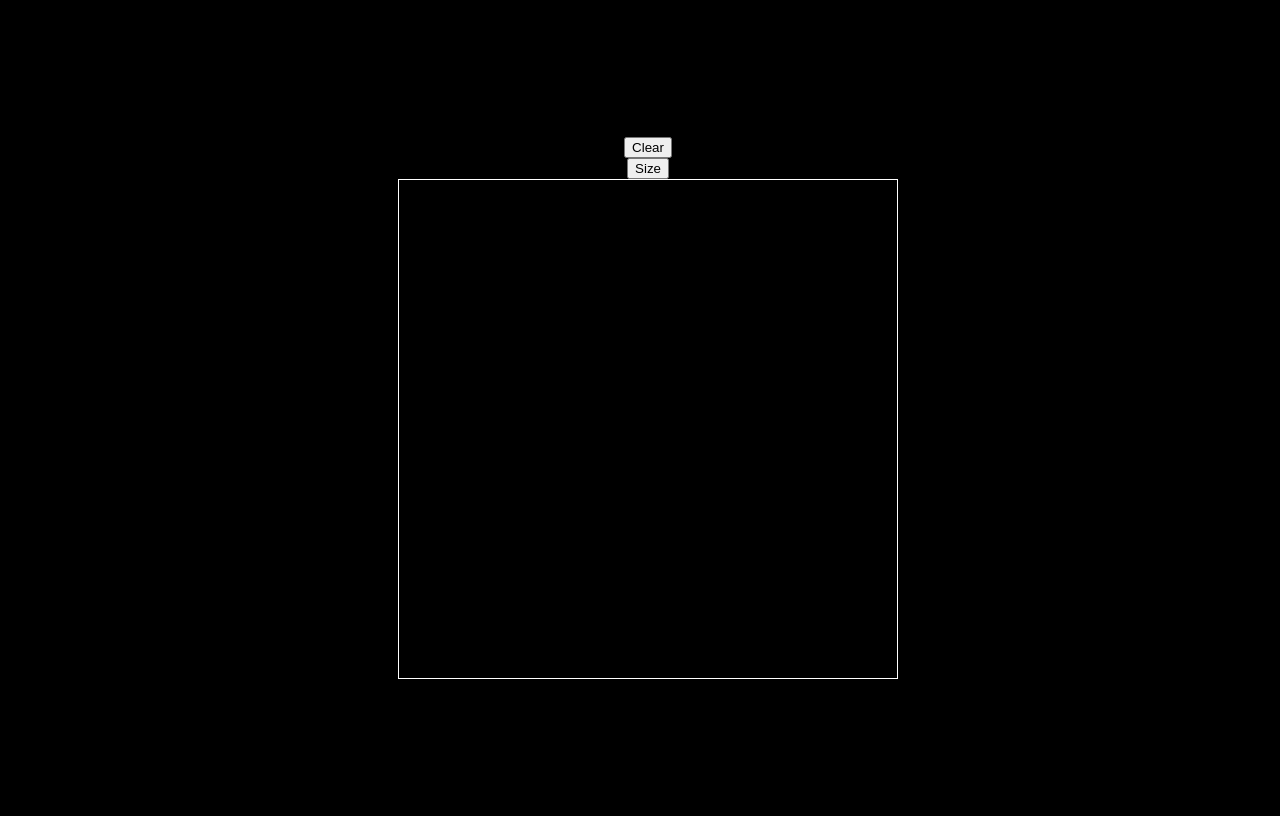
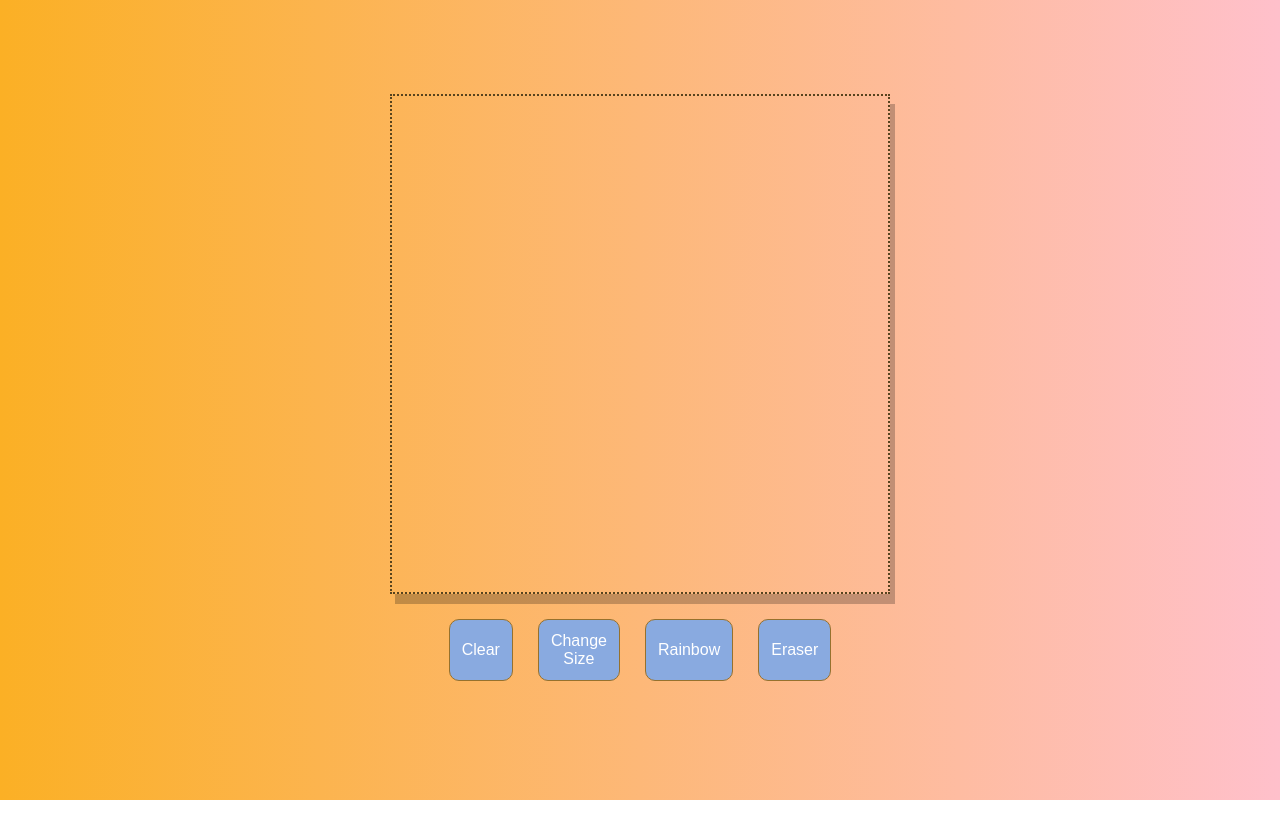
Before and after one commit to Kristopher-Code/etch-a-sketch, a plain HTML site: page index.html in a window 1280 px wide. Drawn offline with Linux system fonts and the light colour scheme.

Commit message:
Added a colour change functionality. Learning more about the DOM.

```diff
--- a/index.html
+++ b/index.html
@@ -10,11 +10,16 @@
 </head>
 
 <body>
-    <button id="clearBtn">Clear</button>
-    <button id="sizeChangeBtn">Size</button>
-    <div id="container" class="container"></div>
+    <div id="container" class="container">
+    </div>
+    <div class="buttons">
+        <button class="button" id="clearBtn"><span>Clear</span></button>
+        <button class="button" id="sizeChangeBtn"><span>Change Size</span></button>
+        <button class="button" id="rainbowBtn"><span>Rainbow</span></button>
+        <button class="button" id="eraserBtn"><span>Eraser</span></button>
+    </div>
+
+    <script src="js/main.js"></script>
 </body>
-<script src="js/main.js"></script>
-
 
 </html>
--- a/js/main.js
+++ b/js/main.js
@@ -1,23 +1,43 @@
+
 // Grid container.
-const container = document.getElementById("container");
-const clear = document.getElementById("clearBtn")
-const size = document.getElementById("sizeChangeBtn")
+const container = document.getElementById('container');
+const clearBtn = document.getElementById('clearBtn');
+const sizeChangeBtn = document.getElementById('sizeChangeBtn');
+const rainbowBtn = document.getElementById('rainbowBtn');
+const eraserBtn = document.getElementById('eraserBtn');
+clearBtn.onclick = () => clearGrid();
+sizeChangeBtn.onclick = () => changeGridSize();
+rainbowBtn.onclick = () => setCurrentColour('rainbow')
+eraserBtn.onclick = () => setCurrentColour('eraser')
+
+
 let gridSize = 16;
-
+let currentColour = 'white';
 let mouseDown = false;
 
 document.body.onmousedown = () => mouseDown = true;
 document.body.onmouseup = () => mouseDown = false;
 
 
-clearBtn.onclick = () => clearGrid();
-sizeChangeBtn.onclick = () => changeGridSize();
-    // Change colour on mouse hover.
 
-    changeColour = (e) => {
-        if (e.type === "mouseover" && !mouseDown) return;
-        e.target.style.backgroundColor = "white";
+function switchColour(e) {
+    if (e.type === 'mouseover' && !mouseDown) return
+    if (currentColour === 'rainbow') {
+        const randomR = Math.floor(Math.random() * 256)
+        const randomG = Math.floor(Math.random() * 256)
+        const randomB = Math.floor(Math.random() * 256)
+        e.target.style.backgroundColor = `rgb(${randomR}, ${randomG}, ${randomB})`
+    } else if (currentColour === 'white') {
+        e.target.style.backgroundColor = currentColour;
+    } else if (currentColour === 'eraser') {
+        e.target.style.opacity = "0";
     }
+}
+
+function setCurrentColour(newColour) {
+    currentColour = newColour
+}
+
 
 changeGridSize = () => {
     let newSize = (prompt("Enter a number"));
@@ -38,12 +58,11 @@ createGrid = () => {
     for (let i = 0; i < gridSize * gridSize; i++) {
         const grid = document.createElement("div");
         grid.classList.add("grid-class");
-        grid.addEventListener("mouseover", changeColour);
-        grid.addEventListener("mousedown", changeColour);
+        grid.addEventListener("mouseover", switchColour);
+        grid.addEventListener("mousedown", switchColour);
         container.appendChild(grid);
     }
 };
 
 
-
 createGrid(gridSize);
--- a/style.css
+++ b/style.css
@@ -1,5 +1,7 @@
 * {
   box-sizing: border-box;
+  font-family: Gotham Rounded, sans-serif;
+  font-weight: normal;
 }
 
 body {
@@ -10,13 +12,67 @@ body {
   min-height: 100vh;
   height: 100vh;
   width: 100vw;
-  background: rgb(0, 0, 0);
+  margin: 0;
+  padding: 0;
+  background: linear-gradient(to left, rgb(255, 192, 203), rgb(251, 176, 37));
 }
 
 .container {
   display: grid;
   height: 500px;
   width: 500px;
-  border: 1px solid rgb(255, 255, 255);
+  border: 2px dotted rgb(87, 67, 30);
+  box-shadow: 5px 10px #0000003c;
+}
+
+.buttons {
+  display: flex;
+  flex-direction: row;
+  justify-content: center;
+  gap: 25px;
+  margin: 25px;
+  width: 200px;
 
 }
+
+.button {
+
+  border:1px solid rgb(150, 113, 45);
+  background-color: rgb(137, 170, 224);
+  border-radius: 10px;
+  color: #ffffff;
+  font-size: 16px;
+  padding: 12px;
+  width: 100px;
+  cursor: pointer;
+
+}
+
+.button:hover {
+  background-color: #fdbeff;
+}
+
+.button span {
+  cursor: pointer;
+  display: inline-block;
+  position: relative;
+  transition: 0.4s;
+}
+
+.button span:after {
+  content: '\00bb';
+  position: absolute;
+  opacity: 0;
+  top: 0;
+  right: -20px;
+  transition: 0.5s;
+}
+
+.button:hover span {
+  padding-right: 25px;
+}
+
+.button:hover span:after {
+  opacity: 1;
+  right: 0;
+}
```
